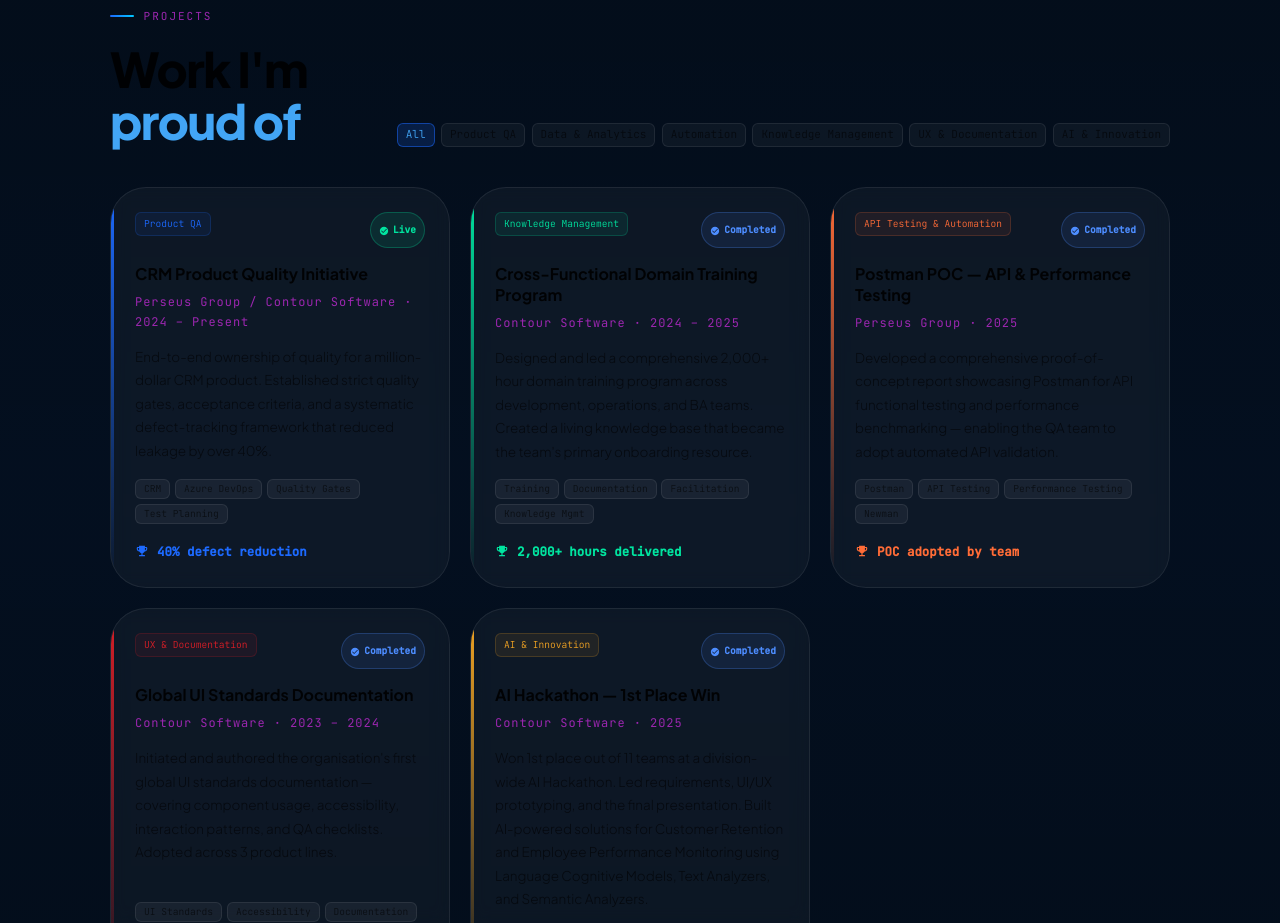
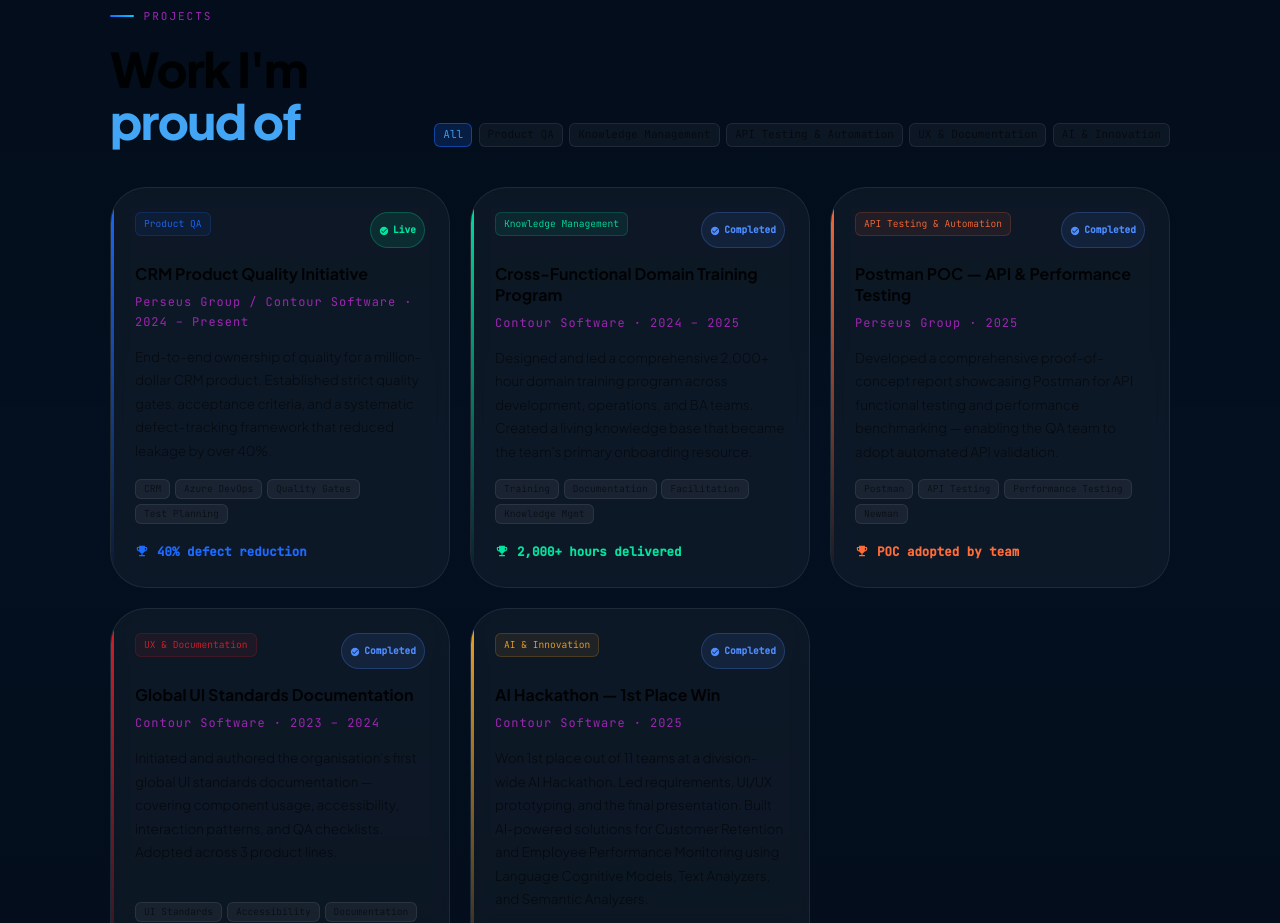
Before and after one commit to shironigun/shironigun.github.io, a React (Vite) app: page / in a window 1280 px wide. Shown: the part 7020-7943 px from the top of the page. Built offline with nearby package versions, Linux system fonts and the light colour scheme.

Commit message:
Update project filters to match actual project types

```diff
--- a/src/components/Projects.jsx
+++ b/src/components/Projects.jsx
@@ -214,7 +214,7 @@
   );
 }
 
-const typeFilters = ['All', 'Product QA', 'Data & Analytics', 'Automation', 'Knowledge Management', 'UX & Documentation', 'AI & Innovation'];
+const typeFilters = ['All', 'Product QA', 'Knowledge Management', 'API Testing & Automation', 'UX & Documentation', 'AI & Innovation'];
 
 export default function Projects() {
   const [ref, inView] = useInView({ threshold: 0.05, triggerOnce: true });
```
